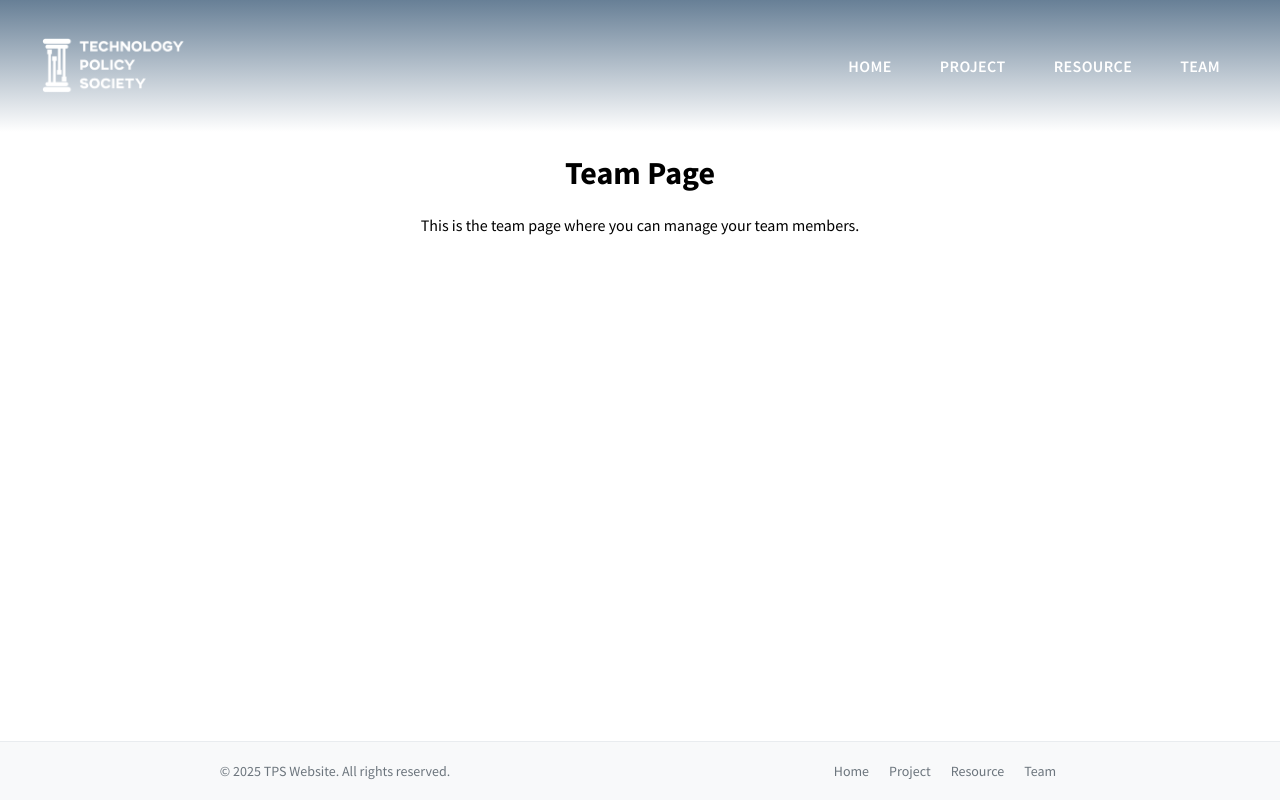
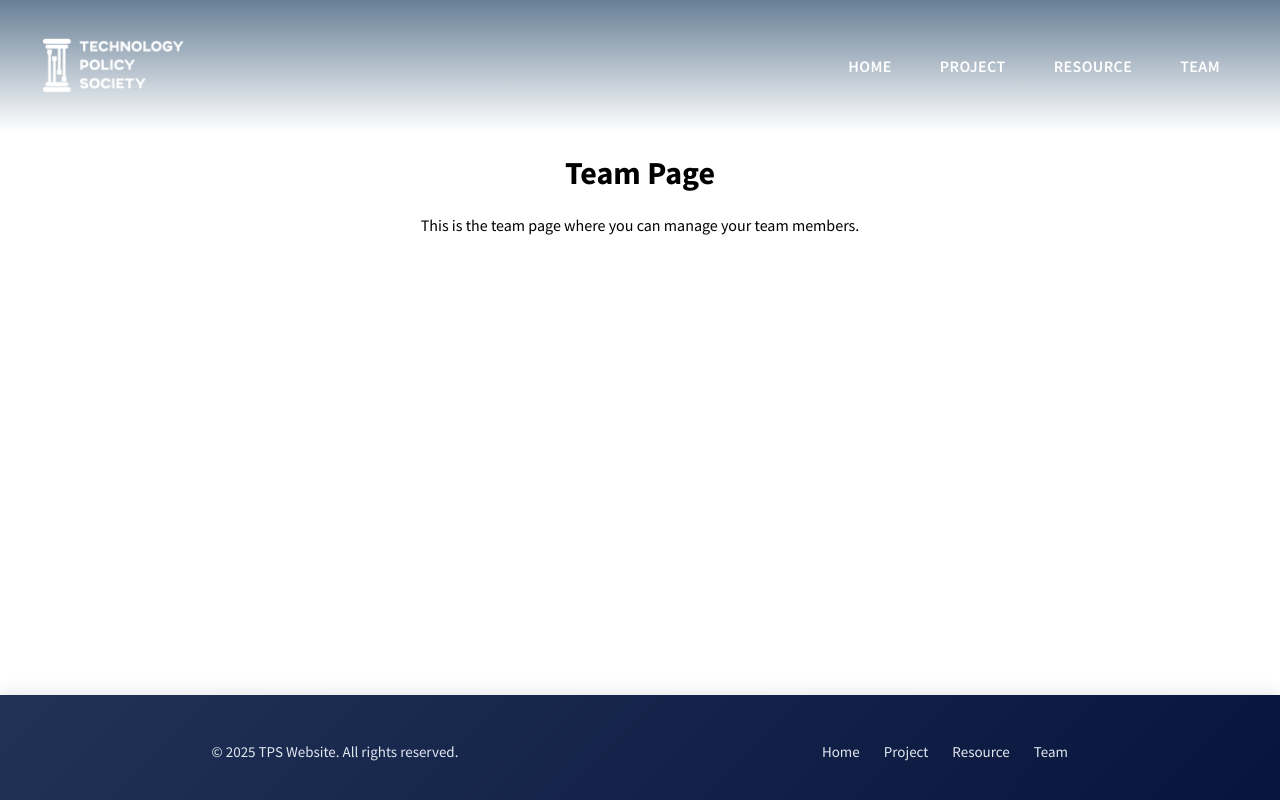
Before and after one commit to baekbyte/tps-website, a React (Create React App) app: page /team in a window 1280 px wide. Built offline with nearby package versions, Linux system fonts and the light colour scheme.

Commit message:
Footer design

```diff
--- a/src/App.css
+++ b/src/App.css
@@ -28,10 +28,12 @@
 
 /* Footer Styles */
 .footer {
-  background-color: #f8f9fa;
-  border-top: 1px solid #e9ecef;
-  padding: 20px 0;
+  background: linear-gradient(135deg, #223156 0%, #07153d 100%);
+  color: #e2e8f0;
+  padding: 32px 0 24px 0;
   margin-top: auto;
+  border-top: none;
+  box-shadow: 0 -2px 16px 0 rgba(30,41,59,0.12);
 }
 
 .footer-container {
@@ -54,27 +56,26 @@
 }
 
 .footer-section p {
-  margin: 0;
-  color: #6c757d;
-  font-size: 14px;
+  color: #e2e8f0;
+  font-size: 15px;
 }
 
 .footer-links {
   display: flex;
-  gap: 20px;
+  gap: 24px;
   justify-content: center;
   flex-wrap: wrap;
 }
 
 .footer-links a {
-  color: #6c757d;
+  color: #e2e8f0;
   text-decoration: none;
-  font-size: 14px;
-  transition: color 0.3s ease;
+  font-size: 15px;
+  transition: color 0.3s;
 }
 
 .footer-links a:hover {
-  color: #495057;
+  color: #60a5fa;
 }
 
 /* Responsive design for footer */
--- a/src/components/MainPage.css
+++ b/src/components/MainPage.css
@@ -320,9 +320,6 @@
   height: 120px;
   overflow: hidden;
   margin: 0 auto;
-  /* display: flex; */
-  /* align-items: center; */
-  /* justify-content: center; */
   border-radius: 0;
   box-shadow: none;
 }
@@ -657,7 +654,7 @@
   display: flex;
   align-items: center;
   justify-content: center;
-  padding: 96px 0 0 0;
+  padding: 0px 0 96px 0;
 }
 
 .our-partners-block {
```
